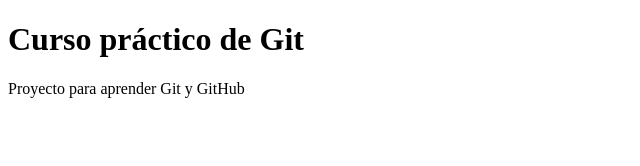
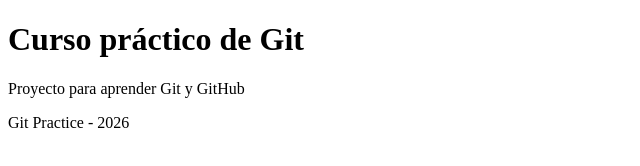
Before and after one commit to oecorrechag/git-practice, a plain HTML site: page index.html in a window 1280 px wide. Shown: the whole page, without its empty margins (0-640 px from the left). Drawn offline with Linux system fonts and the light colour scheme.

Commit message:
Add page footer

```diff
--- a/index.html
+++ b/index.html
@@ -8,5 +8,8 @@
         <h1>Curso práctico de Git</h1>
         <p>Proyecto para aprender Git y GitHub</p>
     </header>
+    <footer>
+        <p>Git Practice - 2026</p>
+    </footer>
 </body>
 </html>
```
